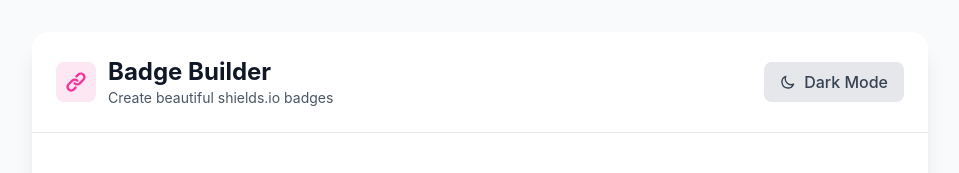
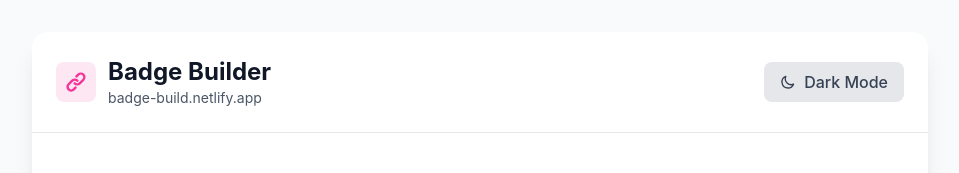
Before and after one commit to sudo-self/badge-builder, a React (Create React App) app: page / in a window 1280 px wide. Shown: the top 173 px of the page, without its empty margins (160-1119 px from the left). Built offline with nearby package versions, Linux system fonts and the light colour scheme.

Commit message:
Update App.js

```diff
--- a/src/App.js
+++ b/src/App.js
@@ -118,7 +118,7 @@ function App() {
                 <p className={`text-sm ${
                   previewMode === 'dark' ? 'text-gray-400' : 'text-gray-600'
                 }`}>
-                  Create beautiful shields.io badges
+                 badge-build.netlify.app
                 </p>
               </div>
             </div>
```
